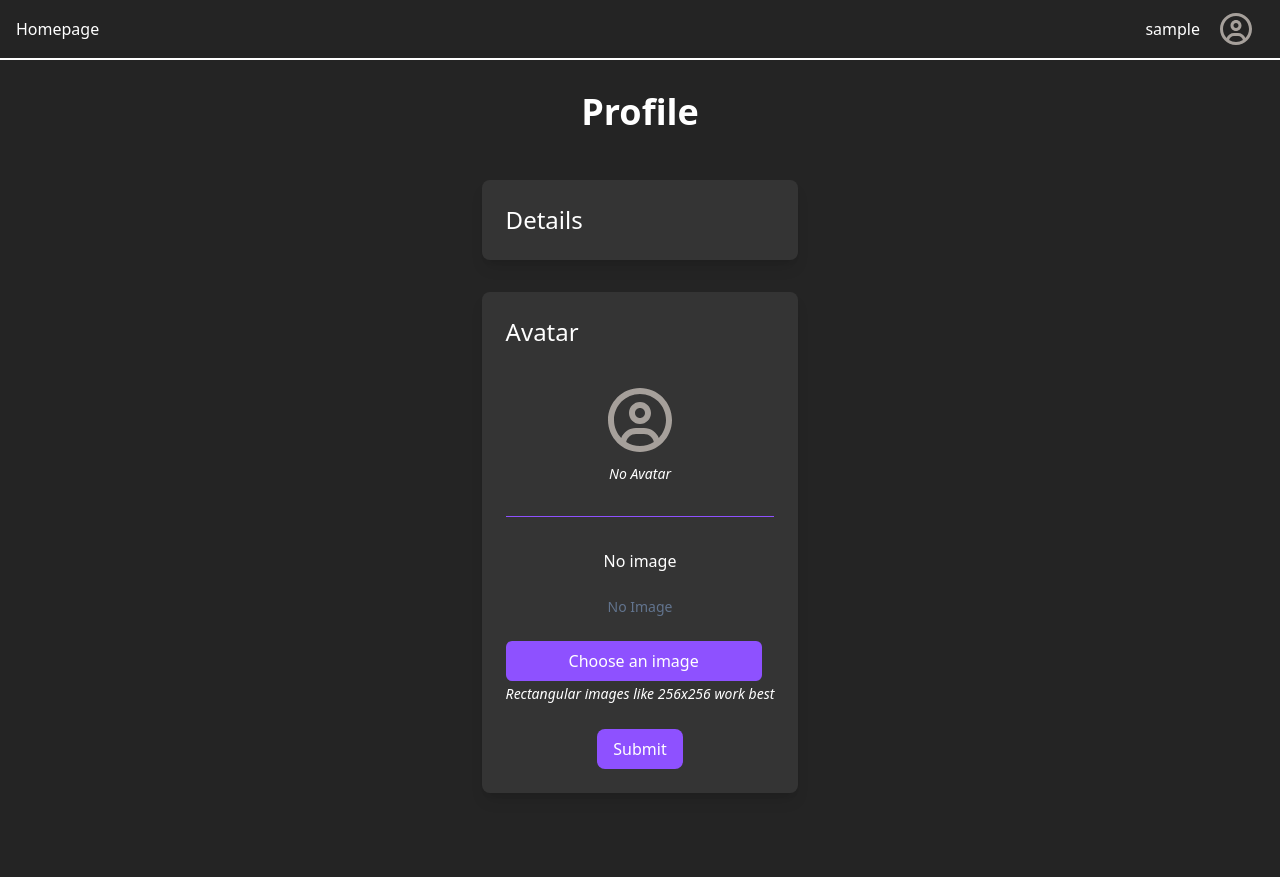
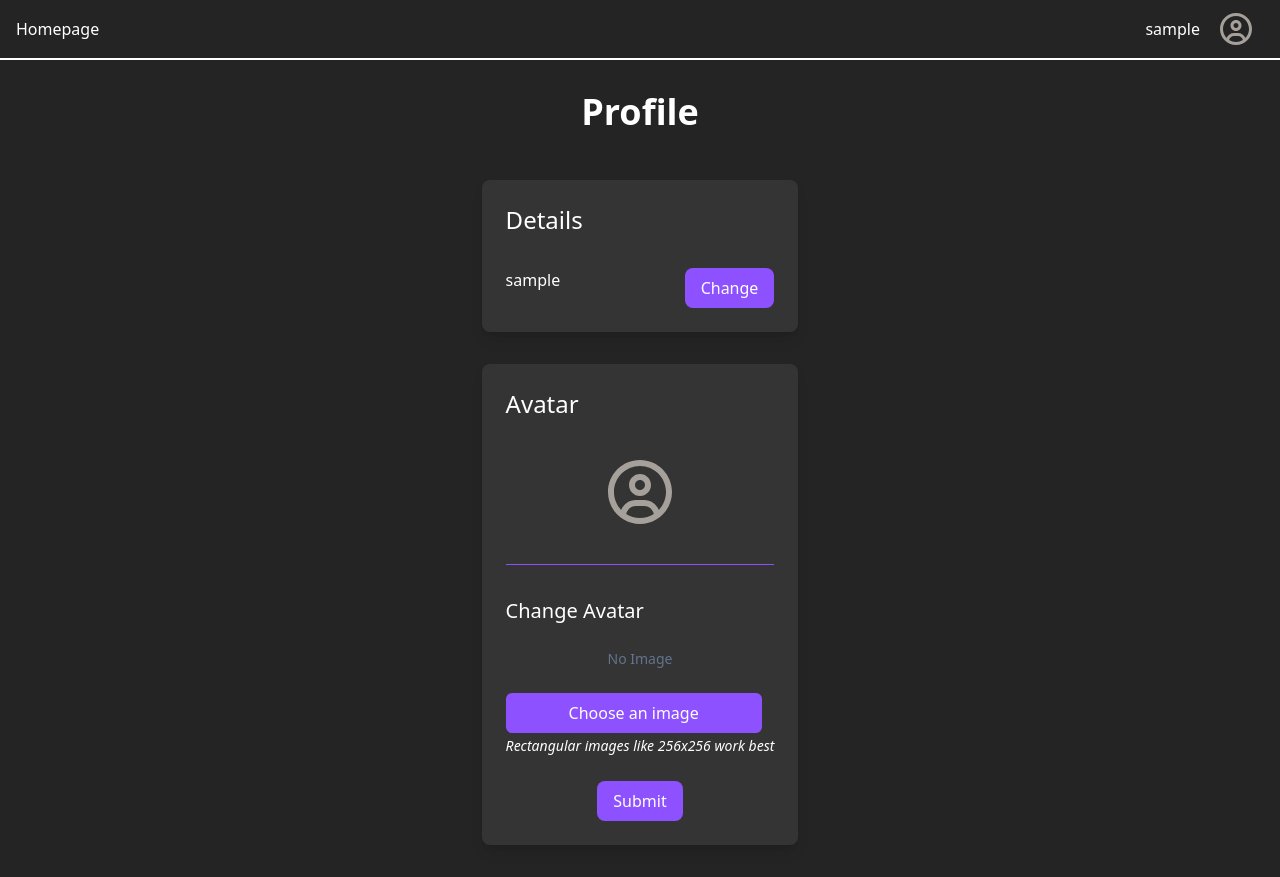
Before and after one commit to NLYanick/chat-app, a React (Vite) app in the folder frontend/: page /profile in a window 1280 px wide. Before the commit the page ends 825 px from the top, so only its background shows below. Built offline with nearby package versions, Linux system fonts and the light colour scheme; sample sign-in values are in the browser's storage.

Commit message:
File input gives user error && small code cleanup

```diff
--- a/frontend/src/react/components/NavBar.jsx
+++ b/frontend/src/react/components/NavBar.jsx
@@ -30,13 +30,9 @@ function NavBar() {
       {user ? (
         <div className="flex items-center gap-4 mr-2">
           <p>{user.username}</p>
-          <DropDownMenu
-            buttonContent={user.avatar_url && user.avatar_url !== '' ? (
-              <img alt="Profile" src={user.avatar_url} className="w-10 rounded-full" />
-            ) : (
-              <ProfileIcon />
-            )}
-          >
+          <DropDownMenu buttonContent={
+            <ProfileIcon imgSrc={user.avatar_url} />
+          }>
             <DropDownLink label="Profile" to="/profile"/>
             <DropDownLink label="Logout" type="error" action={handleLogout} />
           </DropDownMenu>
--- /dev/null
+++ b/frontend/src/react/components/ProfileDetails.jsx
@@ -0,0 +1,17 @@
+import FormButton from "./form/FormButton";
+
+function ProfileDetails({ user }) {
+  return (
+    <div className='bg-(--primary-color-light) rounded-lg shadow-lg p-6 text-left flex flex-col gap-8'>
+      <h2 className='text-2xl'>Details</h2>
+
+      <form method='post' className='flex justify-between'>
+        <p>{user.username}</p>
+        <FormButton label="Change" />
+      </form>
+    {/* TODO User Details */}
+    </div>
+  );
+}
+
+export default ProfileDetails;
--- a/frontend/src/react/components/ProfileIcon.jsx
+++ b/frontend/src/react/components/ProfileIcon.jsx
@@ -1,7 +1,11 @@
-export default function ProfileIcon({ size = "w-10 h-10" }) {
+export default function ProfileIcon({ imgSrc = "", size = "w-10 h-10" }) {
     return (
-      <svg xmlns="http://www.w3.org/2000/svg" className={size} viewBox="0 0 640 640">
-        <path className="fill-stone-400" d="M470.5 463.6C451.4 416.9 405.5 384 352 384L288 384C234.5 384 188.6 416.9 169.5 463.6C133.9 426.3 112 375.7 112 320C112 205.1 205.1 112 320 112C434.9 112 528 205.1 528 320C528 375.7 506.1 426.2 470.5 463.6zM430.4 496.3C398.4 516.4 360.6 528 320 528C279.4 528 241.6 516.4 209.5 496.3C216.8 459.6 249.2 432 288 432L352 432C390.8 432 423.2 459.6 430.5 496.3zM320 576C461.4 576 576 461.4 576 320C576 178.6 461.4 64 320 64C178.6 64 64 178.6 64 320C64 461.4 178.6 576 320 576zM320 304C297.9 304 280 286.1 280 264C280 241.9 297.9 224 320 224C342.1 224 360 241.9 360 264C360 286.1 342.1 304 320 304zM232 264C232 312.6 271.4 352 320 352C368.6 352 408 312.6 408 264C408 215.4 368.6 176 320 176C271.4 176 232 215.4 232 264z"/>
-      </svg>
+      imgSrc ? (
+        <img alt="Profile" src={imgSrc} className={`${size} rounded-full`} />
+      ) : (
+        <svg xmlns="http://www.w3.org/2000/svg" className={size} viewBox="0 0 640 640">
+          <path className="fill-stone-400" d="M470.5 463.6C451.4 416.9 405.5 384 352 384L288 384C234.5 384 188.6 416.9 169.5 463.6C133.9 426.3 112 375.7 112 320C112 205.1 205.1 112 320 112C434.9 112 528 205.1 528 320C528 375.7 506.1 426.2 470.5 463.6zM430.4 496.3C398.4 516.4 360.6 528 320 528C279.4 528 241.6 516.4 209.5 496.3C216.8 459.6 249.2 432 288 432L352 432C390.8 432 423.2 459.6 430.5 496.3zM320 576C461.4 576 576 461.4 576 320C576 178.6 461.4 64 320 64C178.6 64 64 178.6 64 320C64 461.4 178.6 576 320 576zM320 304C297.9 304 280 286.1 280 264C280 241.9 297.9 224 320 224C342.1 224 360 241.9 360 264C360 286.1 342.1 304 320 304zM232 264C232 312.6 271.4 352 320 352C368.6 352 408 312.6 408 264C408 215.4 368.6 176 320 176C271.4 176 232 215.4 232 264z"/>
+        </svg>
+      )
     )
 }
--- a/frontend/src/react/pages/Profile.jsx
+++ b/frontend/src/react/pages/Profile.jsx
@@ -5,10 +5,11 @@ import FormButton from "../components/form/FormButton"
 import ProfileIcon from "../components/ProfileIcon"
 import Modal from '../components/Modal';
 import ProfileEditor from '../components/ProfileEditor';
+import ProfileDetails from '../components/ProfileDetails';
 
 function Profile() {
-  const [loading, setLoading] = useState(false);
   const [error, setError] = useState(null);
+  const [userError, setUserError] = useState("");
 
   const [modalIsOpen, setModalIsOpen] = useState(false);
   const [image, setImage] = useState(null);
@@ -30,7 +31,6 @@ function Profile() {
     return () => URL.revokeObjectURL(objectUrl); // Free memory whenever this component is unmounted
   }, [image]);
 
-  if (loading) return (<p className='font-bold'>Loading...</p>);
   if (error) throw new Error(error.message);
 
   const handleInput = async (e) => {
@@ -43,7 +43,10 @@ function Profile() {
   const handleSubmit = async (e) => {
     e.preventDefault();
 
-    if(!image) return;
+    if(!image) {
+      setUserError('Please select an image');
+      return;
+    }
 
     try {
       const formData = new FormData();
@@ -53,6 +56,7 @@ function Profile() {
 
       if (status === 201 && json.user) {
         login(json.user);
+        setUserError(null);
       } else {
         setError(json.error || 'Failed to upload avatar');
       }
@@ -89,29 +93,19 @@ function Profile() {
       <div className='flex flex-col gap-8 pb-8'>
         <h1 className='text-4xl font-semibold mt-16 sm:mt-8 mb-4'>Profile</h1>
 
-        <div className='bg-(--primary-color-light) rounded-lg shadow-lg p-6 text-left flex flex-col gap-8'>
-          <h2 className='text-2xl'>Details</h2>
-          {/* TODO User Details */}
-        </div>
+        <ProfileDetails user={user} />
 
         <div className='bg-(--primary-color-light) rounded-lg shadow-lg p-6 text-left flex flex-col gap-8'>
           <h2 className='text-2xl'>Avatar</h2>
 
           <div className='flex justify-center'>
-            {user.avatar_url ? (
-              <img src={user.avatar_url} alt="avatar" className='rounded-full w-40 sm:w-50' />
-            ) : (
-              <div>
-                <ProfileIcon size='w-20 h-20' />
-                <p className='text-sm text-center italic mt-1'>No Avatar</p>
-              </div>
-            )}
+            <ProfileIcon imgSrc={user.avatar_url} size={user.avatar_url ? 'w-40 sm:w-50' : 'w-20 h-20'} />
           </div>
 
           <hr className='text-(--secondary-color)' />
 
           <form className='bg-(--primary-color-light) flex flex-col items-center gap-6' onSubmit={handleSubmit}>
-            <span>{image ? image.name : 'No image'}</span>
+            <h3 className='text-xl w-full text-left'>Change Avatar</h3>
 
             {(avatarPreview && avatarPreviewIsReady) ? (
               <img src={avatarPreview} alt="Avatar Preview" className="object-cover max-w-40 sm:max-w-50 rounded-full" />
@@ -121,12 +115,14 @@ function Profile() {
 
             <div>
               <label htmlFor="avatar">
-                <input type="file"  name="avatar" id="avatar" className='absolute opacity-0 size-0' accept="image/*" required onInput={handleInput} />
+                <input type="file"  name="avatar" id="avatar" className='absolute opacity-0 size-0' accept="image/*" onInput={handleInput} />
 
                 <span className='cursor-pointer bg-(--secondary-color) p-2 rounded-md block w-64 text-center'>Choose an image</span>
               </label>
               <span className='text-sm'><em>Rectangular images like 256x256 work best</em></span>
             </div>
+
+            {userError && <p className='text-red-500 text-sm'>{userError}</p>}
 
             <FormButton />
           </form>
```
Also changed, not shown: 1 other file (tests, documents, lock files or other folders).
